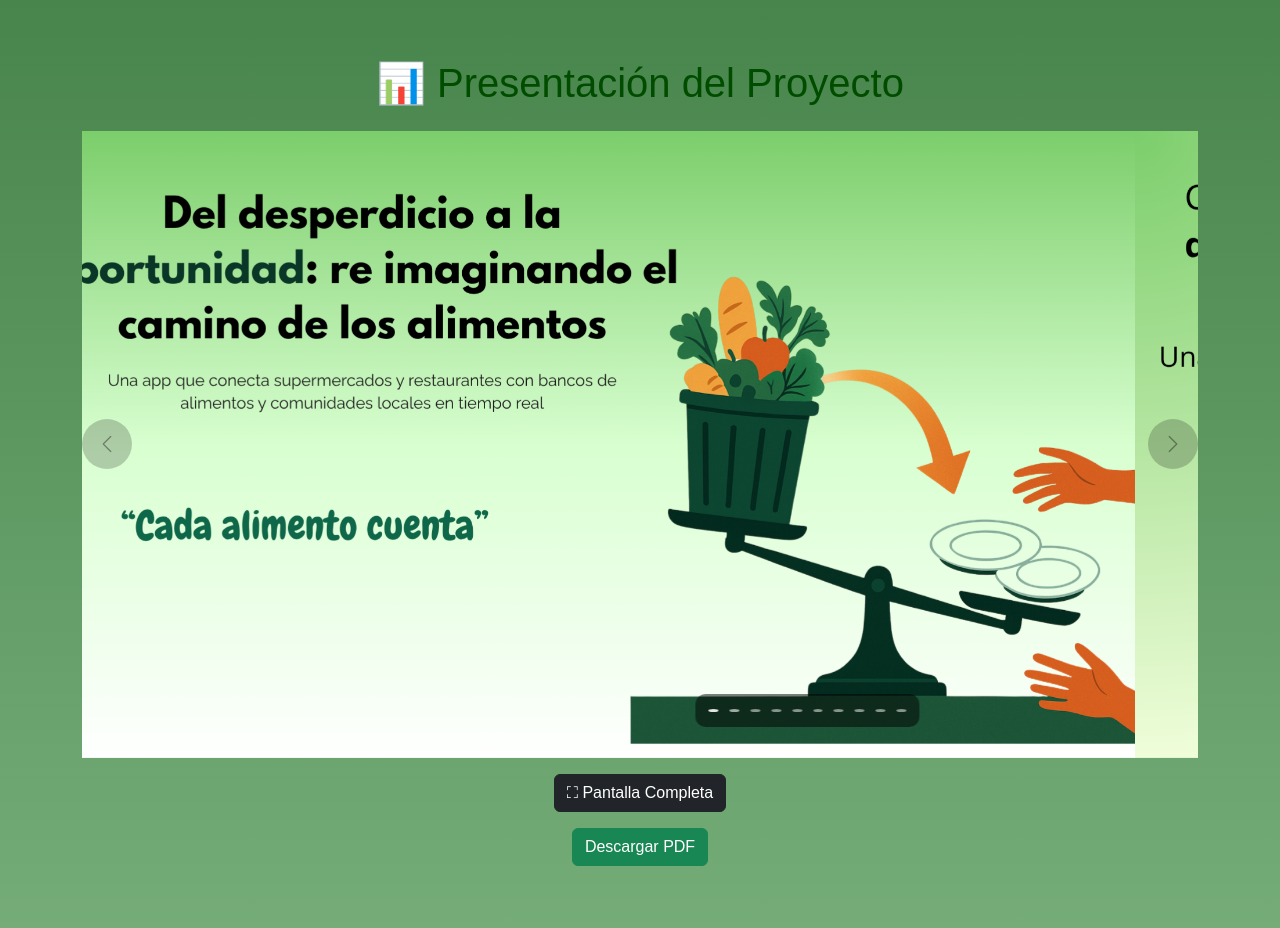
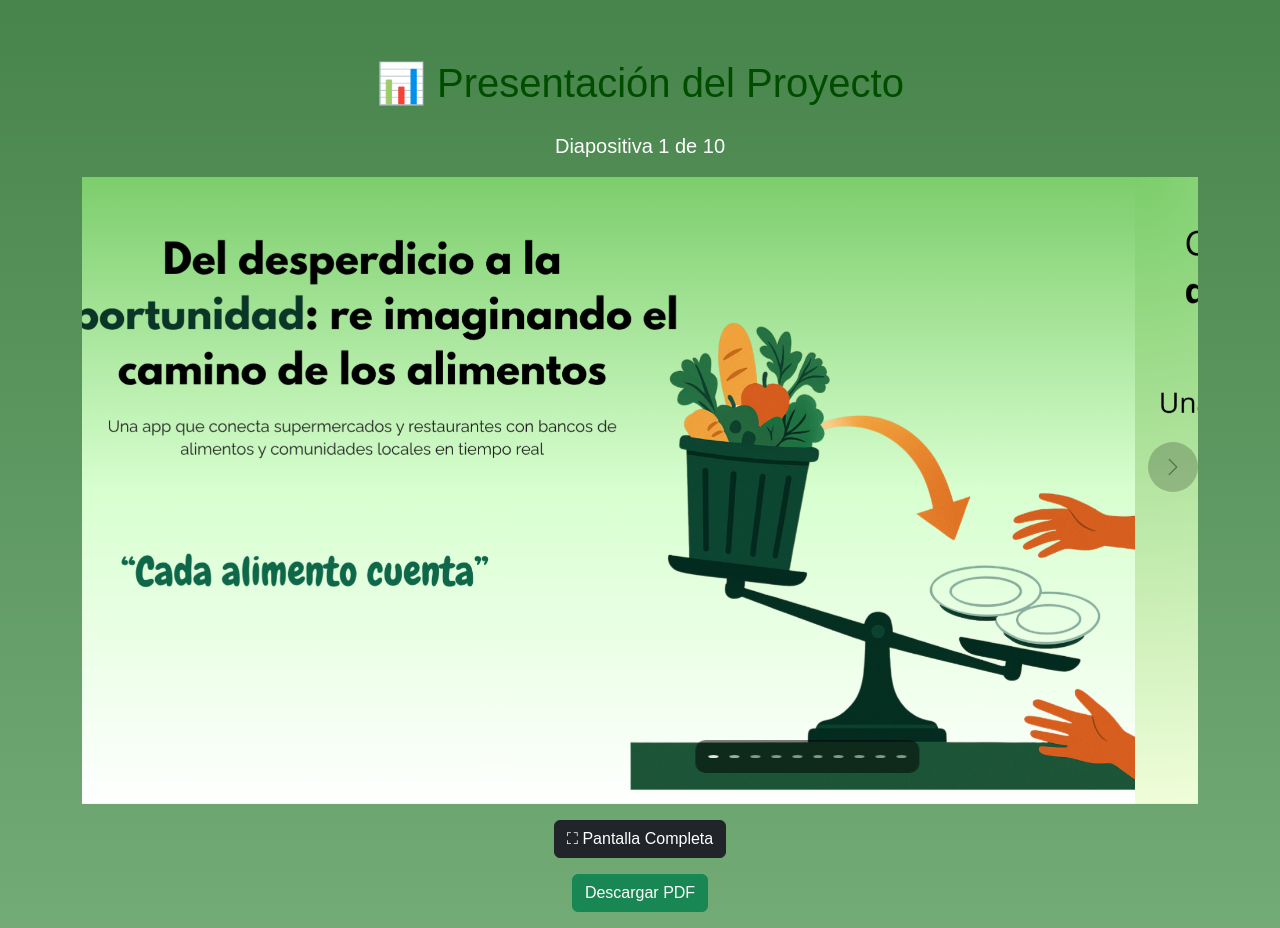
Before and after one commit to alexander5109/Taller-IHECSI, a plain HTML site: page index.html in a window 1280 px wide. Shown: the part 920-1848 px from the top of the page. Drawn offline with nearby package versions, Linux system fonts and the light colour scheme.

Commit message:
bueno bien

```diff
--- a/index.html
+++ b/index.html
@@ -47,6 +47,7 @@
       <h2>📊 Presentación del Proyecto</h2>
 		<div id="carouselPresentacion" class="carousel slide mt-4" data-bs-ride="carousel" data-bs-interval="5000" data-bs-wrap="false">
         <!-- Indicadores -->
+			<p id="slideProgress" class="mt-2 text-white"></p>
         <div class="carousel-indicators">
           <button type="button" data-bs-target="#carouselPresentacion" data-bs-slide-to="0" class="active"></button>
           <button type="button" data-bs-target="#carouselPresentacion" data-bs-slide-to="1"></button>
--- a/scripts.js
+++ b/scripts.js
@@ -7,3 +7,34 @@ document.getElementById("fullscreen").addEventListener("click", () => {
     elem.webkitRequestFullscreen();
   }
 });
+
+const carousel = document.getElementById('carouselPresentacion');
+const prevBtn = carousel.querySelector('.carousel-control-prev');
+const nextBtn = carousel.querySelector('.carousel-control-next');
+
+function updateControls() {
+  const activeIndex = Array.from(carousel.querySelectorAll('.carousel-item')).findIndex(item => item.classList.contains('active'));
+  const total = carousel.querySelectorAll('.carousel-item').length;
+
+  prevBtn.style.display = activeIndex === 0 ? 'none' : 'flex'; // Oculta en primer slide
+  nextBtn.style.display = activeIndex === total - 1 ? 'none' : 'flex'; // Opcional: oculta en último
+}
+
+// Actualizar controles al iniciar
+updateControls();
+
+// Escucha cambios de slide
+carousel.addEventListener('slid.bs.carousel', updateControls);
+
+
+
+const progress = document.getElementById('slideProgress');
+
+function updateProgress() {
+  const activeIndex = Array.from(carousel.querySelectorAll('.carousel-item')).findIndex(item => item.classList.contains('active'));
+  const total = carousel.querySelectorAll('.carousel-item').length;
+  progress.textContent = `Diapositiva ${activeIndex + 1} de ${total}`;
+}
+
+carousel.addEventListener('slid.bs.carousel', updateProgress);
+updateProgress();
--- a/styles.css
+++ b/styles.css
@@ -52,6 +52,7 @@ footer {
 
 /* Fondo oscuro detrás de los indicadores */
 .carousel-indicators {
+    display: none;
     position: absolute;
     bottom: 15px; /* separación desde la base del carrusel */
     left: 50%;
@@ -76,6 +77,7 @@ footer {
     text-align: center;
     line-height: 25px;
     opacity: 0.8;
+  pointer-events: none; /* Evita que se haga clic */
 }
 
 /* Indicador activo */
```
